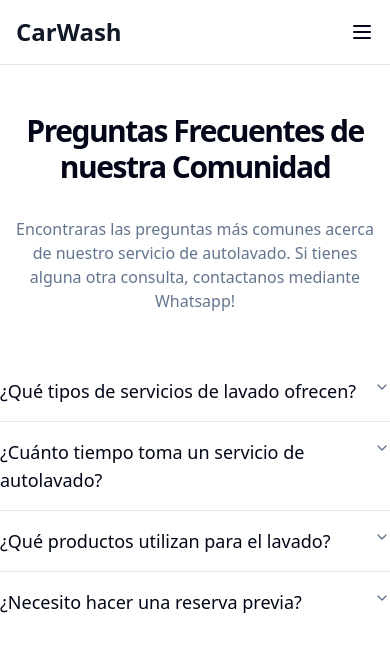
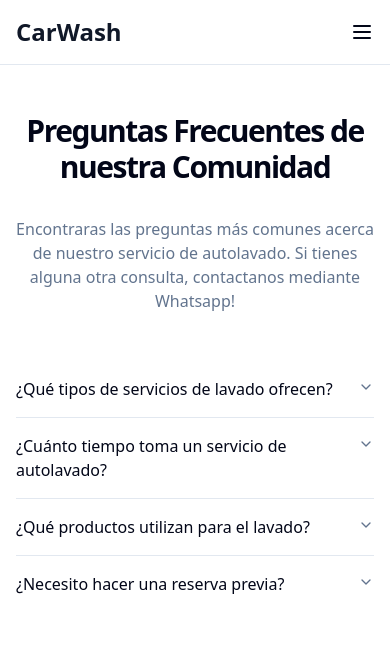
Before and after one commit to gerald-gv/CarWash-web, a React (Vite) app: page /faqs in a window 390 px wide. Shown: the top 652 px of the page. Built offline with nearby package versions, Linux system fonts and the light colour scheme.

Commit message:
Preguntas modificadas para celular

```diff
--- a/src/components/FaqItems.jsx
+++ b/src/components/FaqItems.jsx
@@ -8,11 +8,11 @@ const FaqItems = () => {
       {/* ¿Qué tipos de servicios de lavado ofrecen? */}
 
       <AccordionItem value="item-1">
-        <AccordionTrigger className="text-lg font-medium text-foreground hover:text-sky-600 cursor-pointer">
+        <AccordionTrigger className="text-base md:text-lg font-medium text-foreground hover:text-sky-600 cursor-pointer">
           ¿Qué tipos de servicios de lavado ofrecen?
         </AccordionTrigger>
         <AccordionContent className="text-muted-foreground">
-          Actuimente contamos con la disponibilidad de 3 serviocios diferentes, entre ellos tenemos lavados basicos, lavados ejecutivos hasta lavados premium, donde cada
+          Actualmente contamos con la disponibilidad de 3 servicios diferentes, entre ellos tenemos lavados basicos, lavados ejecutivos hasta lavados premium, donde cada
           servicio te ofrecera un lavado perfecto para tu vehiculo. Puedes ver todos nuestros servicios en la sección "Servicios".
         </AccordionContent>
       </AccordionItem>
@@ -20,19 +20,19 @@ const FaqItems = () => {
       {/* ¿Cuánto tiempo toma un servicio de autolavado? */}
 
       <AccordionItem value="item-2">
-        <AccordionTrigger className="text-lg font-medium text-foreground hover:text-sky-600 cursor-pointer">
+        <AccordionTrigger className="text-base md:text-lg font-medium text-foreground hover:text-sky-600 cursor-pointer">
           ¿Cuánto tiempo toma un servicio de autolavado?
         </AccordionTrigger>
         <AccordionContent className="text-muted-foreground">
-          El tiempo va a varirar segun el tipo de servicio que elija. El servicio basico puede durar entre 10-15 minutos, el servicio Ejecutivo
-          puede durar alrededor de 20-25 minutos y el servicio Premiunm entre 35-45 minutos.
+          El tiempo va a variar segun el tipo de servicio que elija. El servicio basico puede durar entre 10-15 minutos, el servicio Ejecutivo
+          puede durar alrededor de 20-25 minutos y el servicio Premium entre 35-45 minutos.
         </AccordionContent>
       </AccordionItem>
 
       {/* ¿Qué productos utilizan para el lavado? */}
 
       <AccordionItem value="item-3">
-        <AccordionTrigger className="text-lg font-medium text-foreground hover:text-sky-600 cursor-pointer">
+        <AccordionTrigger className="text-base md:text-lg font-medium text-foreground hover:text-sky-600 cursor-pointer">
           ¿Qué productos utilizan para el lavado?
         </AccordionTrigger>
         <AccordionContent className="text-muted-foreground">
@@ -44,11 +44,11 @@ const FaqItems = () => {
       {/* ¿Necesito hacer una reserva previa? */}
 
       <AccordionItem value="item-4">
-        <AccordionTrigger className="text-lg font-medium text-foreground hover:text-sky-600 cursor-pointer">
+        <AccordionTrigger className="text-base md:text-lg font-medium text-foreground hover:text-sky-600 cursor-pointer">
           ¿Necesito hacer una reserva previa?
         </AccordionTrigger>
         <AccordionContent className="text-muted-foreground">
-          Para nuestros servicios de autolavado basico no se requiere una reserva, pero para otros servicios como a nivel Ejecutivo o Premium, si se requiere
+          Para nuestros servicios de autolavado basico no se requiere una reserva pero si puede realizar, pero para otros servicios como a nivel Ejecutivo o Premium, si se requiere
           una reserva con antelación para que asi evite las horas donde haya más clientes a nuestra disposición.
         </AccordionContent>
       </AccordionItem>
--- a/src/pages/FAQs.jsx
+++ b/src/pages/FAQs.jsx
@@ -18,7 +18,7 @@ const FAQs = () => {
         </div>
       </div>
 
-      <div className='mx-auto max-w-4xl'>
+      <div className='mx-auto max-w-4xl px-4'>
         <Accordion type="single" collapsible>
           <FaqItems />
         </Accordion>
```
